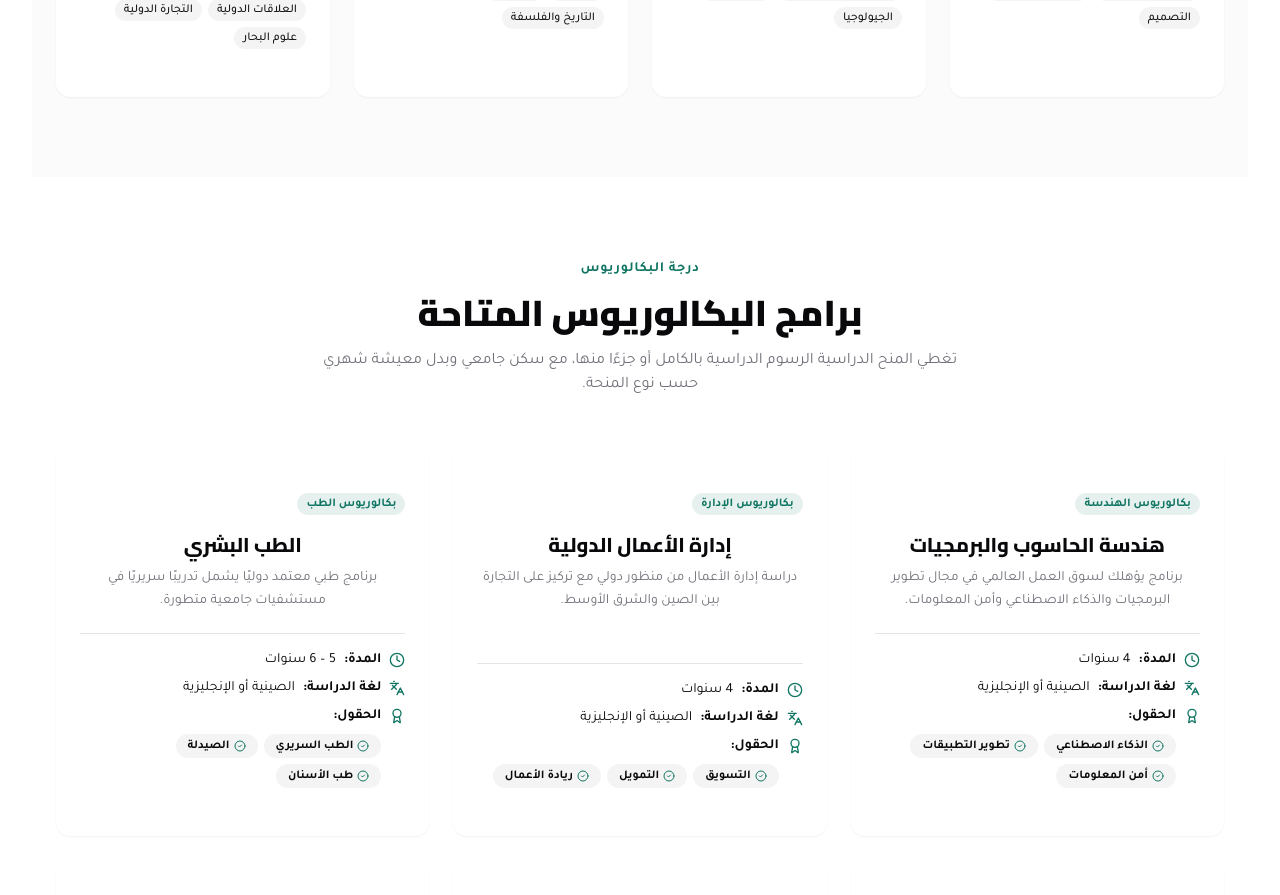
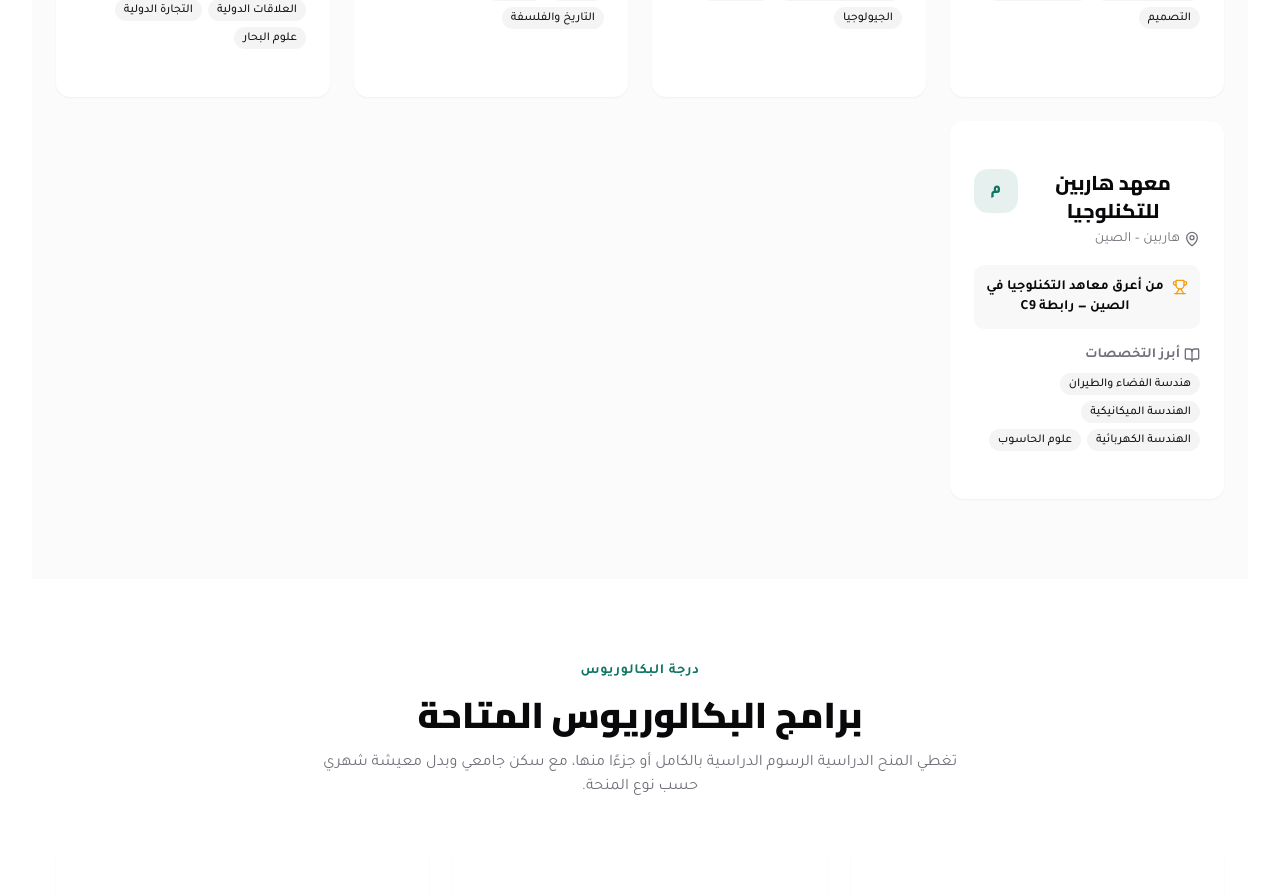
Before and after one commit to bakeelaldumaini99-design/middle-east-scholarships, a React (Vite) app: page / in a window 1280 px wide. Shown: the part 1680-2575 px from the top of the page. Built offline with nearby package versions, Linux system fonts and the light colour scheme.

Commit message:
إضافة معهد هاربين وقسم التسجيل — الجزء 1: البيانات والتركيب

```diff
--- a/src/data/content.ts
+++ b/src/data/content.ts
@@ -78,6 +78,13 @@ export const universities: University[] = [
     ranking: 'واحدة من أجمل حرمات الجامعات',
     majors: ['العلاقات الدولية', 'التجارة الدولية', 'علوم البحار'],
     type: 'جامعة حكومية مرموقة',
+  },
+  {
+    name: 'معهد هاربين للتكنلوجيا',
+    city: 'هاربين',
+    ranking: 'من أعرق معاهد التكنلوجيا في الصين — رابطة C9',
+    majors: ['هندسة الفضاء والطيران', 'الهندسة الميكانيكية', 'الهندسة الكهربائية', 'علوم الحاسوب'],
+    type: 'منح مجانية وجزئية في مسار البكالوريوس',
   },
 ]
 
--- a/src/pages/Home.tsx
+++ b/src/pages/Home.tsx
@@ -3,6 +3,7 @@ import Universities from '@/sections/Universities'
 import Bachelor from '@/sections/Bachelor'
 import ChineseProgram from '@/sections/ChineseProgram'
 import { Steps, Footer } from '@/sections/Steps'
+import Register from '@/sections/Register'
 import '../App.css'
 
 export default function Home() {
@@ -13,6 +14,7 @@ export default function Home() {
       <Bachelor />
       <ChineseProgram />
       <Steps />
+      <Register />
       <Footer />
     </div>
   )
```
